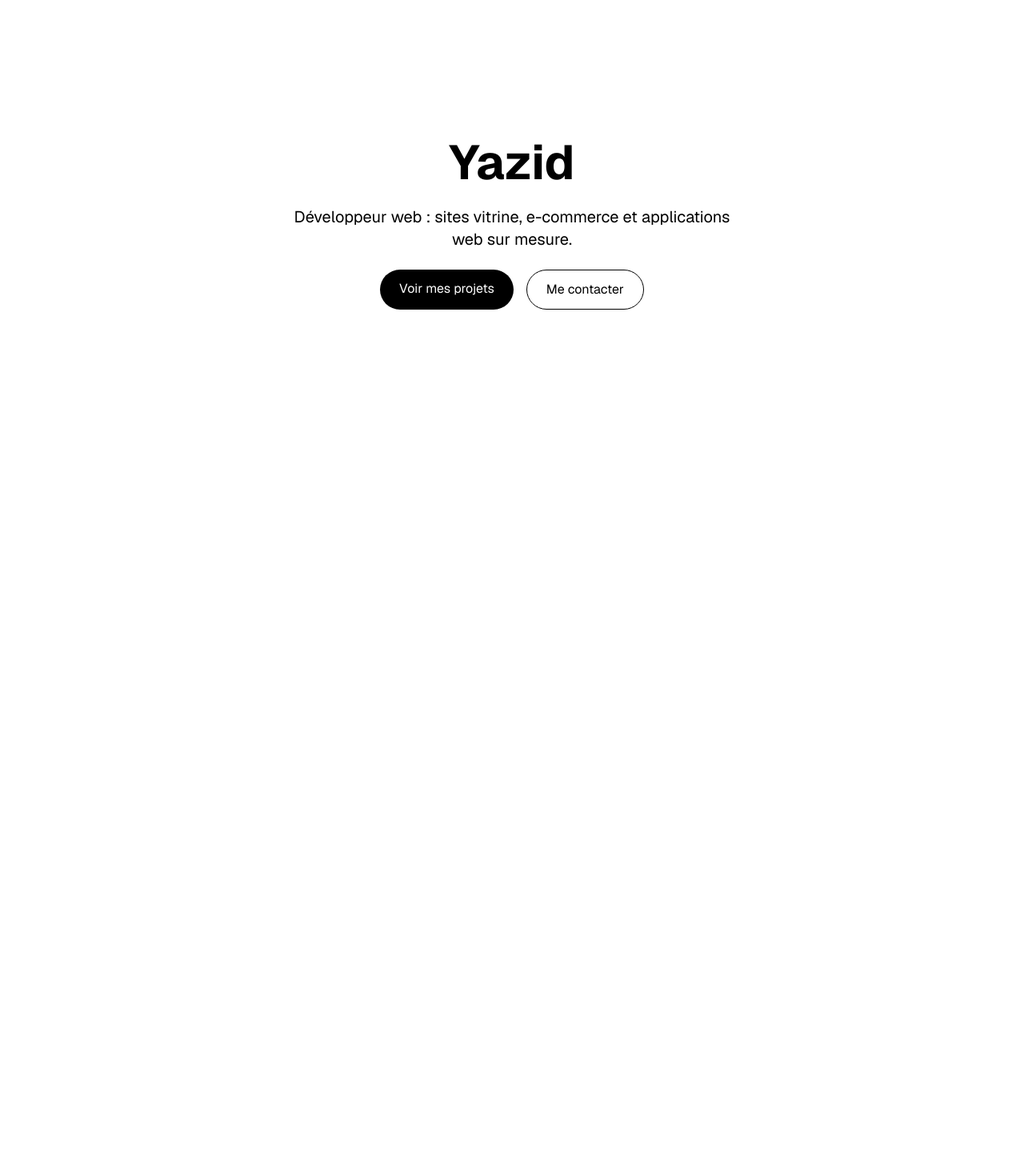
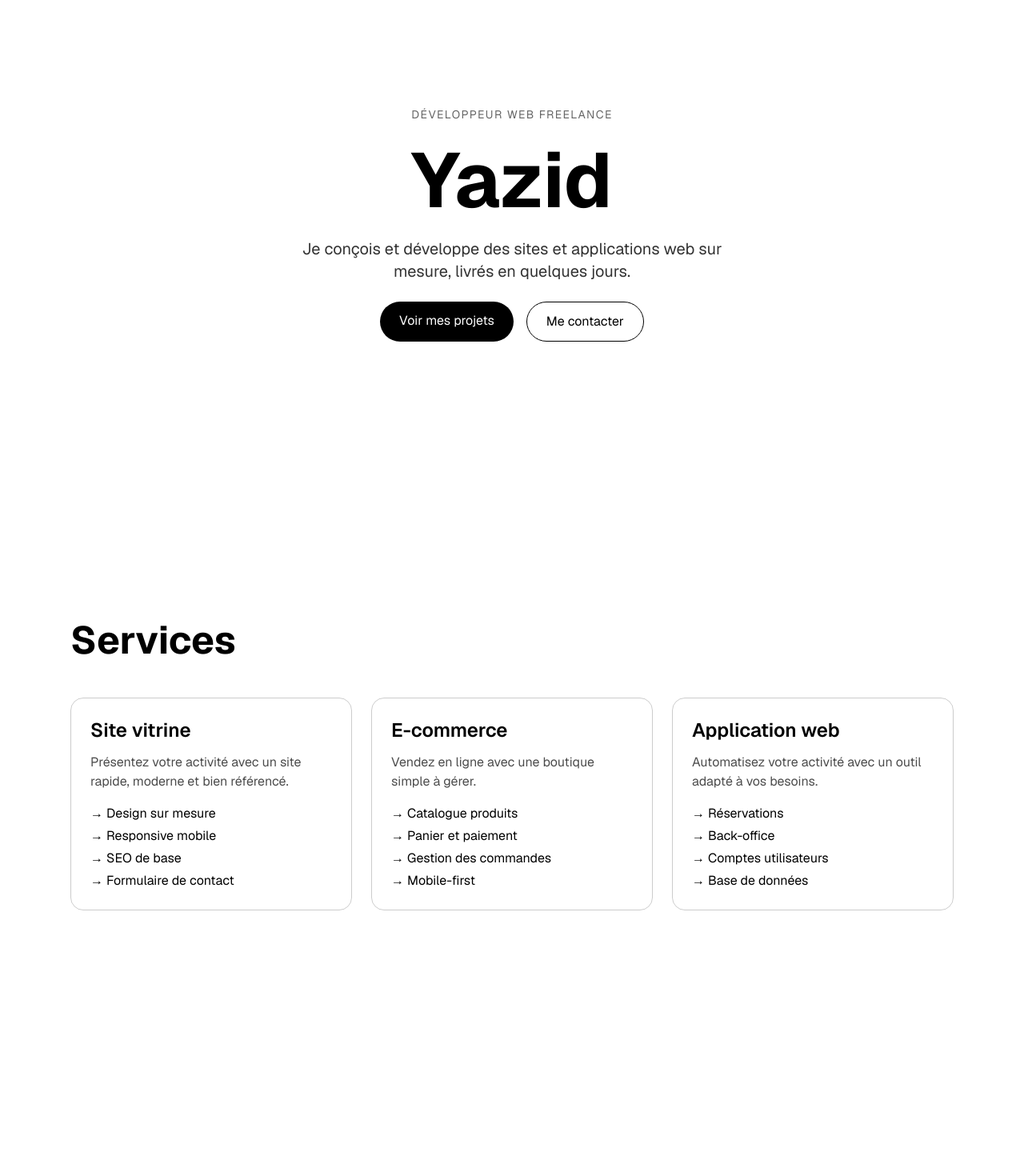
Before and after one commit to Yazid0000/portfolio, a Next.js app: page / in a window 1280 px wide. Shown: the part 120-1590 px from the top of the page at 80% size. Before the commit the page ends 800 px from the top, so only its background shows below. Built offline with nearby package versions, Linux system fonts and the light colour scheme.

Commit message:
Animations au scroll

```diff
--- a/package.json
+++ b/package.json
@@ -9,6 +9,7 @@
     "lint": "eslint"
   },
   "dependencies": {
+    "motion": "^14.0.0",
     "next": "16.3.8",
     "react": "19.2.8",
     "react-dom": "19.2.8"
--- a/src/app/page.tsx
+++ b/src/app/page.tsx
@@ -1,28 +1,22 @@
-import ThemeToggle from "@/components/ThemeToggle";
+import Reveal from "@/components/Reveal";
+import Hero from "@/components/Hero";
+import Services from "@/components/Services";
+import Projets from "@/components/Projets";
+import Methode from "@/components/Methode";
+import Competences from "@/components/Competences";
+import APropos from "@/components/APropos";
+import Contact from "@/components/Contact";
 
 export default function Home() {
   return (
-    <main className="relative min-h-screen flex flex-col items-center justify-center gap-6 px-4 text-center bg-white text-black dark:bg-black dark:text-white transition-colors">
-      <div className="absolute top-6 right-6">
-        <ThemeToggle />
-      </div>
-
-      <h1 className="text-6xl font-bold">Yazid</h1>
-      <p className="text-xl max-w-xl">
-        Développeur web : sites vitrine, e-commerce et applications web sur mesure.
-      </p>
-
-      <div className="flex gap-4">
-        <a
-          href="#projets"
-          className="px-6 py-3 rounded-full bg-black text-white dark:bg-white dark:text-black"
-        >
-          Voir mes projets
-        </a>
-        <a href="#contact" className="px-6 py-3 rounded-full border border-current">
-          Me contacter
-        </a>
-      </div>
+    <main className="bg-white text-black dark:bg-black dark:text-white transition-colors">
+      <Hero />
+      <Reveal><Services /></Reveal>
+      <Reveal><Projets /></Reveal>
+      <Reveal><Methode /></Reveal>
+      <Reveal><Competences /></Reveal>
+      <Reveal><APropos /></Reveal>
+      <Reveal><Contact /></Reveal>
     </main>
   );
 }
--- a/src/components/Contact.tsx
+++ b/src/components/Contact.tsx
@@ -1,8 +1,8 @@
 const liens = [
-  { nom: "Email", url: "mailto:ton-email@exemple.com" },
-  { nom: "WhatsApp", url: "https://wa.me/2126XXXXXXXX" },
+  { nom: "Email", url: "mailto:yazidbennouna5@gmail.com" },
+  { nom: "WhatsApp", url: "https://wa.me/212762669527" },
   { nom: "GitHub", url: "https://github.com/Yazid0000" },
-  { nom: "LinkedIn", url: "#" },
+  { nom: "LinkedIn", url: "https://www.linkedin.com/jobs/" },
 ];
 
 export default function Contact() {
--- a/src/components/Hero.tsx
+++ b/src/components/Hero.tsx
@@ -0,0 +1,32 @@
+import ThemeToggle from "@/components/ThemeToggle";
+
+export default function Hero() {
+  return (
+    <section
+      id="hero"
+      className="relative min-h-screen flex flex-col items-center justify-center gap-6 px-6 text-center"
+    >
+      <div className="absolute top-6 right-6">
+        <ThemeToggle />
+      </div>
+
+      <p className="text-sm uppercase tracking-widest opacity-60">Développeur web freelance</p>
+      <h1 className="text-6xl md:text-8xl font-bold">Yazid</h1>
+      <p className="text-xl max-w-xl opacity-80">
+        Je conçois et développe des sites et applications web sur mesure, livrés en quelques jours.
+      </p>
+
+      <div className="flex flex-wrap justify-center gap-4">
+        <a
+          href="#projets"
+          className="px-6 py-3 rounded-full bg-black text-white dark:bg-white dark:text-black"
+        >
+          Voir mes projets
+        </a>
+        <a href="#contact" className="px-6 py-3 rounded-full border border-current">
+          Me contacter
+        </a>
+      </div>
+    </section>
+  );
+}
--- /dev/null
+++ b/src/components/Reveal.tsx
@@ -0,0 +1,16 @@
+"use client";
+
+import { motion } from "motion/react";
+
+export default function Reveal({ children }: { children: React.ReactNode }) {
+  return (
+    <motion.div
+      initial={{ opacity: 0, y: 60 }}
+      whileInView={{ opacity: 1, y: 0 }}
+      viewport={{ once: true, amount: 0.2 }}
+      transition={{ duration: 0.8, ease: "easeOut" }}
+    >
+      {children}
+    </motion.div>
+  );
+}
```
Also changed, not shown: 1 other file (tests, documents, lock files or other folders).
